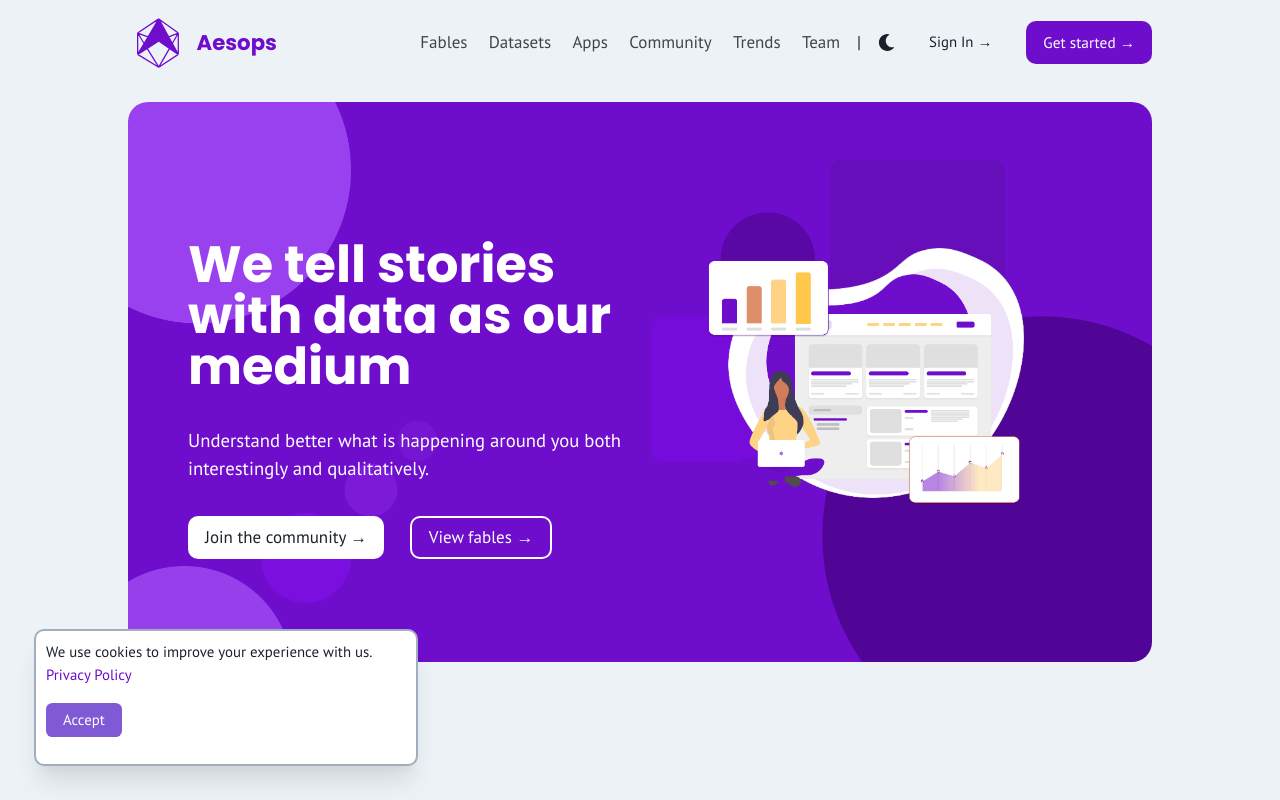
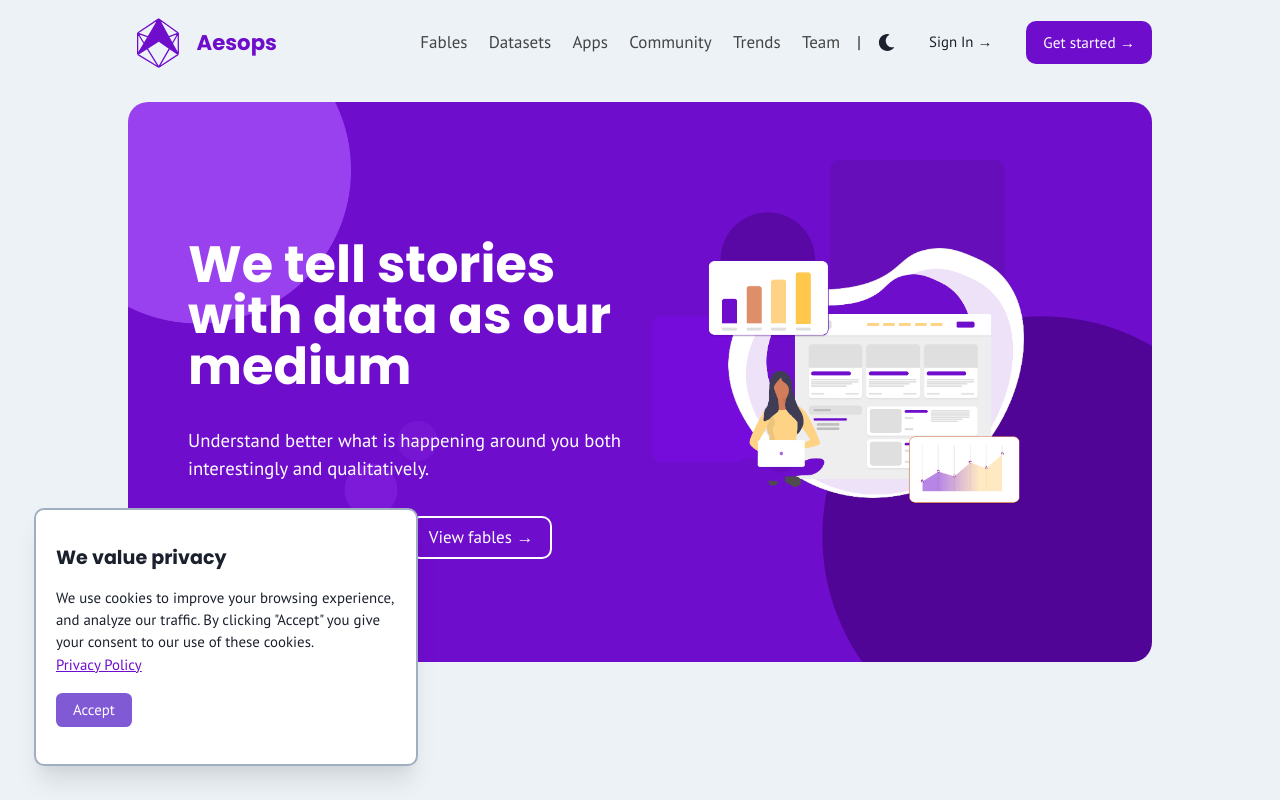
Before and after one commit to aesopske/aesops, a Next.js app: page / in a window 1280 px wide. Shown: the top 800 px of the page. Built offline with nearby package versions, Linux system fonts and the light colour scheme; no server answers; a web font is replaced by a local one; what @badrap/bar-of-progress would draw is missing.

Commit message:
changed content on the cookie banner

```diff
--- a/src/components/common/CookieBanner.jsx
+++ b/src/components/common/CookieBanner.jsx
@@ -1,5 +1,12 @@
 import { useCookie } from '@/src/context/CookiePopupProvider'
-import { Box, Button, HStack, Text, useColorMode } from '@chakra-ui/react'
+import {
+    Box,
+    Button,
+    Heading,
+    HStack,
+    Text,
+    useColorMode,
+} from '@chakra-ui/react'
 import Link from 'next/link'
 import React from 'react'
 
@@ -12,7 +19,7 @@ function CookieBanner() {
             height='auto'
             width={['95%', '', '', '40%', '30%']}
             borderRadius='10px'
-            p='10px'
+            p='20px'
             border='2px solid'
             borderColor={colorMode === 'light' ? 'gray.400' : 'gray.600'}
             bg={colorMode === 'light' ? '#fff' : 'gray.700'}
@@ -21,11 +28,17 @@ function CookieBanner() {
             fontSize='sm'
             bottom={['7rem', '', '', '1rem', '2rem']}
             left={['2.5%', '', '', '1rem', '2rem']}>
+            <Heading fontSize='lg' my='1rem'>
+                We value privacy
+            </Heading>
             <Text>
-                We use cookies to improve your experience with us.
+                We use cookies to improve your browsing experience, and analyze
+                our traffic. By clicking &quot;Accept&quot; you give your
+                consent to our use of these cookies.
                 <Link href='/legal/privacy-policy' passHref>
                     <Text
                         cursor='pointer'
+                        textDecoration='underline'
                         color={
                             colorMode === 'light'
                                 ? 'brand.primary'
```
